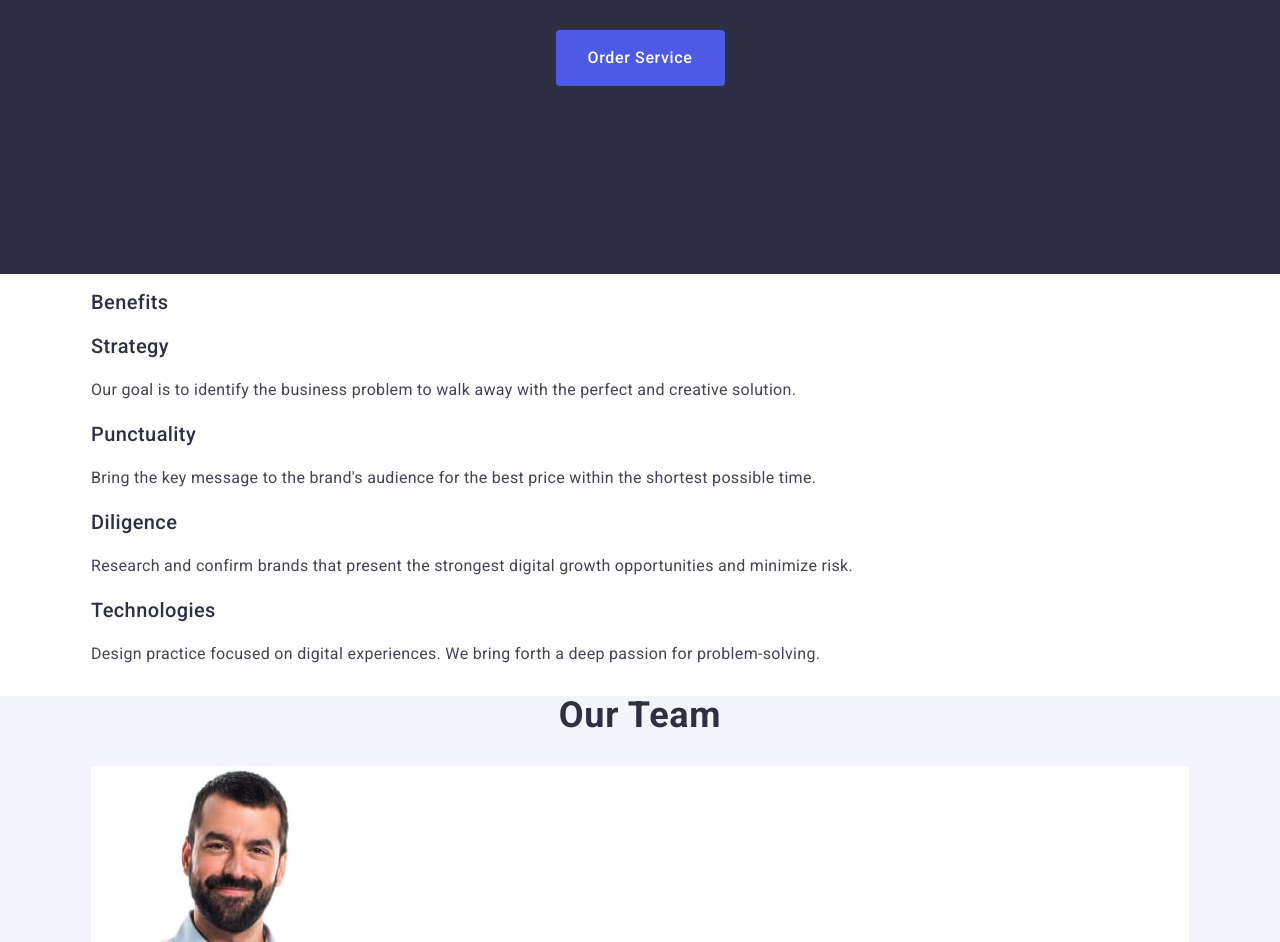
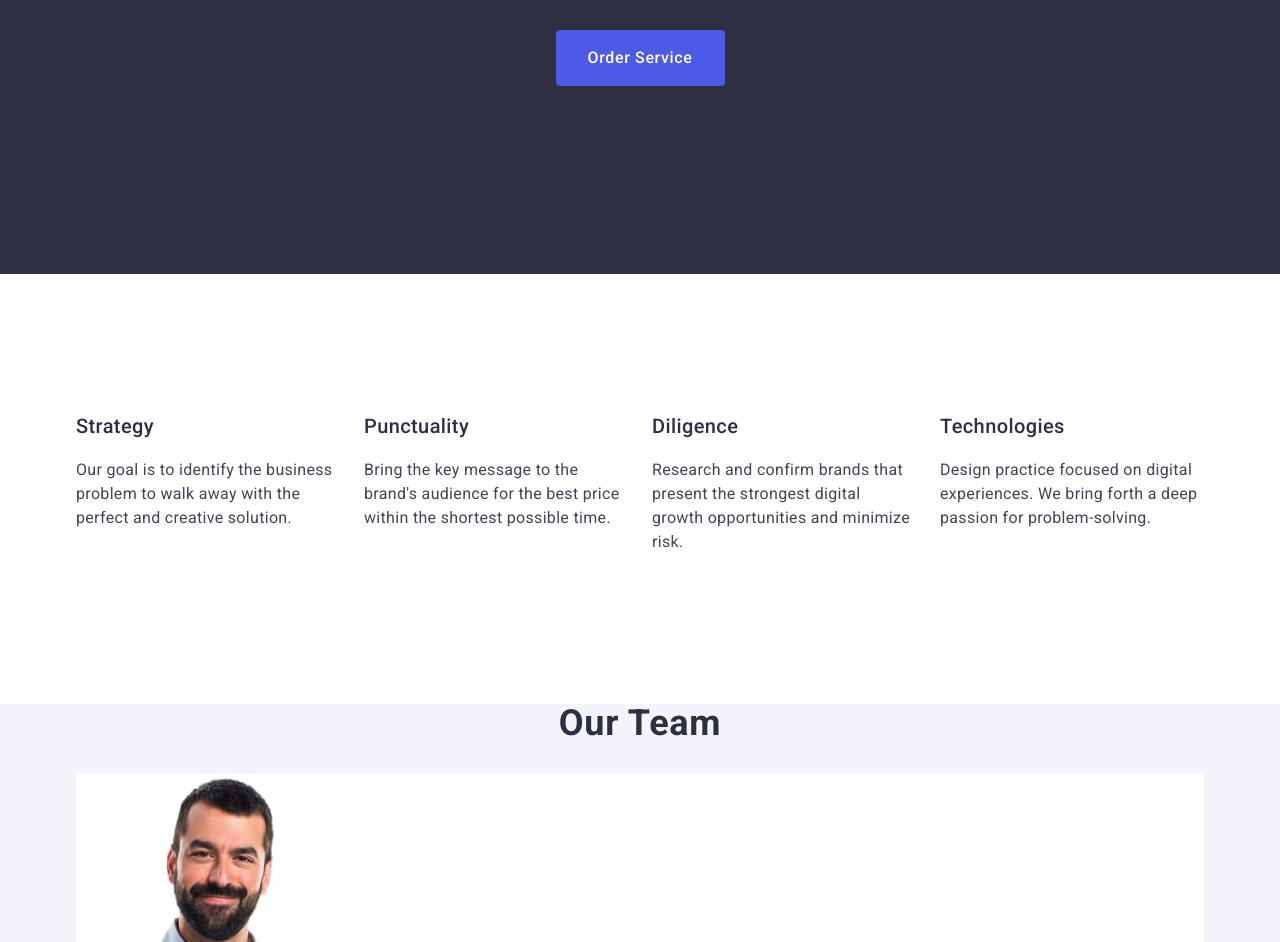
Before and after one commit to Olehlevk/goit-markup-hw-03, a plain HTML site: page index.html in a window 1280 px wide. Shown: the part 399-1341 px from the top of the page. Drawn offline with nearby package versions, Linux system fonts and the light colour scheme.

Commit message:
updated hw3 v3

```diff
--- a/css/styles.css
+++ b/css/styles.css
@@ -26,6 +26,19 @@ p {
 
 img {
   display: block;
+}
+
+.benefits-title {
+  position: absolute;
+  width: 1px;
+  height: 1px;
+  margin: -1px;
+  border: 0;
+  padding: 0;
+  white-space: nowrap;
+  clip-path: inset(100%);
+  clip: rect(0 0 0 0);
+  overflow: hidden;
 }
 
 .header-logo,
@@ -199,7 +212,7 @@ img {
 }
 
 .container {
-  max-width: 1128px;
+  max-width: 1158px;
   padding-left: 15px;
   padding-right: 15px;
   margin: 0 auto;
@@ -223,7 +236,8 @@ img {
   gap: 40px;
 }
 
-.nav-item {
+.nav-item,
+.navbar {
   padding: 24px 0;
 }
 
@@ -234,3 +248,21 @@ img {
 .order {
   padding: 188px 0;
 }
+
+.benefits {
+  padding: 120px 0;
+}
+
+.benefits-list {
+  display: flex;
+  gap: 24px;
+}
+
+.benefits-item:last-child {
+  margin-right: 0;
+}
+
+.benefits-item {
+  width: 264px;
+  flex-basis: calc((100% - 3 * 24px) / 4;
+}
--- a/index.html
+++ b/index.html
@@ -62,28 +62,28 @@
           <h2 class="benefits-title">Benefits</h2>
 
           <ul class="benefits-list">
-            <li>
+            <li class="benefits-item">
               <h3 class="title">Strategy</h3>
               <p class="section-text">
                 Our goal is to identify the business problem to walk away with
                 the perfect and creative solution.
               </p>
             </li>
-            <li>
+            <li class="benefits-item">
               <h3 class="title">Punctuality</h3>
               <p class="section-text">
                 Bring the key message to the brand's audience for the best price
                 within the shortest possible time.
               </p>
             </li>
-            <li>
+            <li class="benefits-item">
               <h3 class="title">Diligence</h3>
               <p class="section-text">
                 Research and confirm brands that present the strongest digital
                 growth opportunities and minimize risk.
               </p>
             </li>
-            <li>
+            <li class="benefits-item">
               <h3 class="title">Technologies</h3>
               <p class="section-text">
                 Design practice focused on digital experiences. We bring forth a
```
